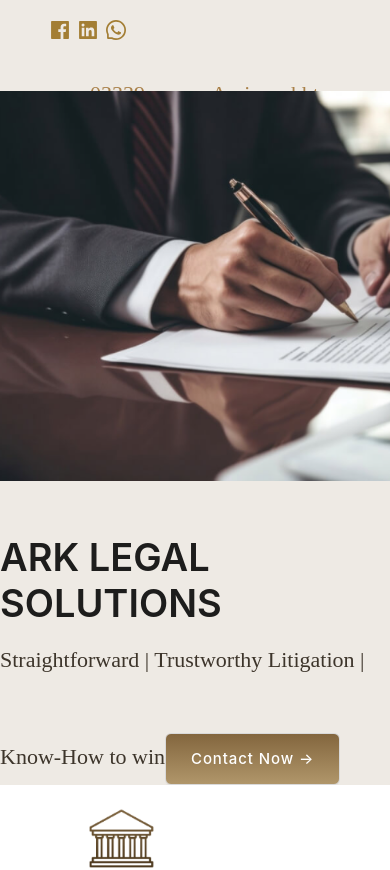
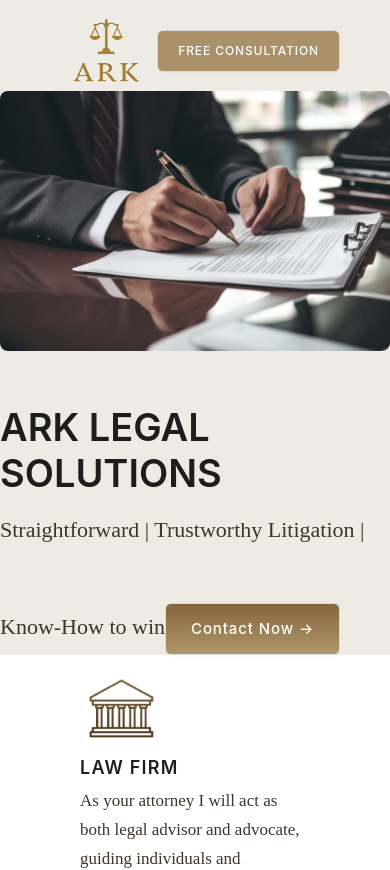
Before and after one commit to MeanBeen/ark, a Next.js app: page / in a window 390 px wide. Shown: the top 870 px of the page. Built offline with nearby package versions, Linux system fonts and the light colour scheme.

Commit message:
fixed nav mobile view

```diff
--- a/app/page.jsx
+++ b/app/page.jsx
@@ -1,5 +1,4 @@
 "use client";
-
 import { Layout, Row, Col, Image } from "antd";
 
 import {
@@ -17,14 +16,13 @@ const Homepage = () => {
     <Content>
       <Content
         style={{
-          overflow: "hidden",
           width: "100%",
           backgroundColor: "#eeeae4",
           minHeight: "60vh",
         }}
       >
         <Row justify={"center"}>
-          <Col style={{ marginRight: "5%", marginTop: "7%" }}>
+          {/* <Col style={{ marginRight: "5%", marginTop: "7%" }}>
             <StyledImage
               alt="man writing"
               preview={false}
@@ -32,6 +30,23 @@ const Homepage = () => {
               height={390}
               src={"/images/writing.png"}
               style={{ borderRadius: "8px" }}
+            />
+          </Col> */}
+          <Col
+            xs={24} // Full width on mobile
+            md={12} // Half width on medium screens
+            style={{ marginTop: "7%", textAlign: "center" }} // Center align on mobile
+          >
+            <StyledImage
+              alt="man writing"
+              preview={false}
+              src={"/images/writing.png"}
+              style={{
+                borderRadius: "8px",
+                width: "100%", // Make the image responsive
+                maxWidth: "600px", // Limit maximum width for larger screens
+                height: "auto", // Maintain aspect ratio
+              }}
             />
           </Col>
           <Col style={{ marginTop: "7%" }}>
@@ -62,6 +77,7 @@ const Homepage = () => {
           </Col>
         </Row>
       </Content>
+
       <Content
         style={{
           padding: "20px 80px",
@@ -165,9 +181,9 @@ const Homepage = () => {
               CIVIL LAW
               <br />
             </PrimaryText>
-            <PrimaryText style={{ color: "#a9814a", fontSize: "12px" }}>
+            {/* <PrimaryText style={{ color: "#a9814a", fontSize: "12px" }}>
               LEARN MORE →
-            </PrimaryText>
+            </PrimaryText> */}
           </Col>
           <Col style={{ width: "300px" }}>
             <Image
@@ -183,9 +199,9 @@ const Homepage = () => {
             >
               CRIMINAL LAW <br />
             </PrimaryText>
-            <PrimaryText style={{ color: "#a9814a", fontSize: "12px" }}>
+            {/* <PrimaryText style={{ color: "#a9814a", fontSize: "12px" }}>
               LEARN MORE →
-            </PrimaryText>
+            </PrimaryText> */}
           </Col>
           <Col style={{ width: "300px" }}>
             <Image
@@ -201,9 +217,9 @@ const Homepage = () => {
             >
               CYBER CRIME <br />
             </PrimaryText>
-            <PrimaryText style={{ color: "#a9814a", fontSize: "12px" }}>
+            {/* <PrimaryText style={{ color: "#a9814a", fontSize: "12px" }}>
               LEARN MORE →
-            </PrimaryText>
+            </PrimaryText> */}
           </Col>
         </Row>
       </Content>
--- a/components/Footer.jsx
+++ b/components/Footer.jsx
@@ -14,7 +14,7 @@ import {
 } from "@ant-design/icons";
 
 const { Footer } = Layout;
-const { Text, Title } = Typography;
+const { Title } = Typography;
 
 const Foot = () => {
   return (
@@ -34,7 +34,7 @@ const Foot = () => {
             </PrimaryText>
             <PrimaryText style={{ color: "#a37e34" }}>
               <MailOutlined style={{ marginRight: "3%" }} />
-              Amir_pukhtoon@gmail.com
+              amir_pukhtoon70@gmail.com
             </PrimaryText>
             <PrimaryText style={{ color: "#a37e34" }}>
               <ClockCircleOutlined style={{ marginRight: "3%" }} /> Mon - Fri
@@ -43,6 +43,7 @@ const Foot = () => {
             <PrimaryText style={{ color: "#a37e34" }}>
               <PushpinOutlined style={{ marginRight: "3%" }} /> Off # 1,Ground
               Floor,Yousaf Ali Shah Shaheed block,District & Session Courts
+              Mardan
             </PrimaryText>
           </Space>
         </Col>
--- a/components/Nav.jsx
+++ b/components/Nav.jsx
@@ -7,7 +7,7 @@ import {
   PhoneFilled,
   WhatsAppOutlined,
 } from "@ant-design/icons";
-import { PrimaryButton, PrimaryText } from "@styles/globals";
+import { PrimaryButton, PrimaryText, StyledRow } from "@styles/globals";
 import { Divider, Layout, Row, Space } from "antd";
 import Image from "next/image";
 import Link from "next/link";
@@ -16,8 +16,12 @@ const { Header } = Layout;
 
 const Nav = () => {
   return (
-    <Header style={{ backgroundColor: "#eeeae4", margin: 0 }}>
-      <Row align={"middle"} justify={"space-between"} style={{ margin: 0 }}>
+    <Header
+      style={{
+        backgroundColor: "#eeeae4",
+      }}
+    >
+      <StyledRow align={"middle"} justify={"space-between"}>
         <Space>
           <a
             href="https://www.facebook.com/profile.php?id=100066929614602"
@@ -46,7 +50,7 @@ const Nav = () => {
           <PrimaryText style={{ color: "#a9814a" }}>03339853797</PrimaryText>
           <MailOutlined style={{ fontSize: "20px", color: "#a9814a" }} />
           <PrimaryText style={{ color: "#a9814a" }}>
-            Amir_pukhtoon@gmail.com
+            Amir_pukhtoon70@gmail.com
           </PrimaryText>
         </Space>
         <Divider
@@ -57,7 +61,7 @@ const Nav = () => {
             padding: 0,
           }}
         />
-      </Row>
+      </StyledRow>
 
       <Row
         tyle={{ backgroundColor: "#eeeae4" }}
--- a/styles/globals.jsx
+++ b/styles/globals.jsx
@@ -1,6 +1,6 @@
 "use client";
 import styled, { createGlobalStyle, keyframes } from "styled-components";
-import { Button, Input, Select, Typography, Image } from "antd";
+import { Button, Input, Select, Typography, Image, Row } from "antd";
 
 const { Text, Title } = Typography;
 const { TextArea } = Input;
@@ -10,6 +10,12 @@ const GlobalStyle = createGlobalStyle`
     font-family: 'Lora', sans-serif;
     scroll-behavior: smooth !important;
 
+  }
+`;
+
+const StyledRow = styled(Row)`
+  @media (max-width: 768px) {
+    display: none !important;
   }
 `;
 
@@ -171,6 +177,7 @@ export {
   StyledSelector,
   StyledMessage,
   StyledImage,
+  StyledRow,
 };
 
 // font family and primary button primary color = #e1d8cb
```
Also changed, not shown: 200 other files (tests, documents, lock files or other folders).
